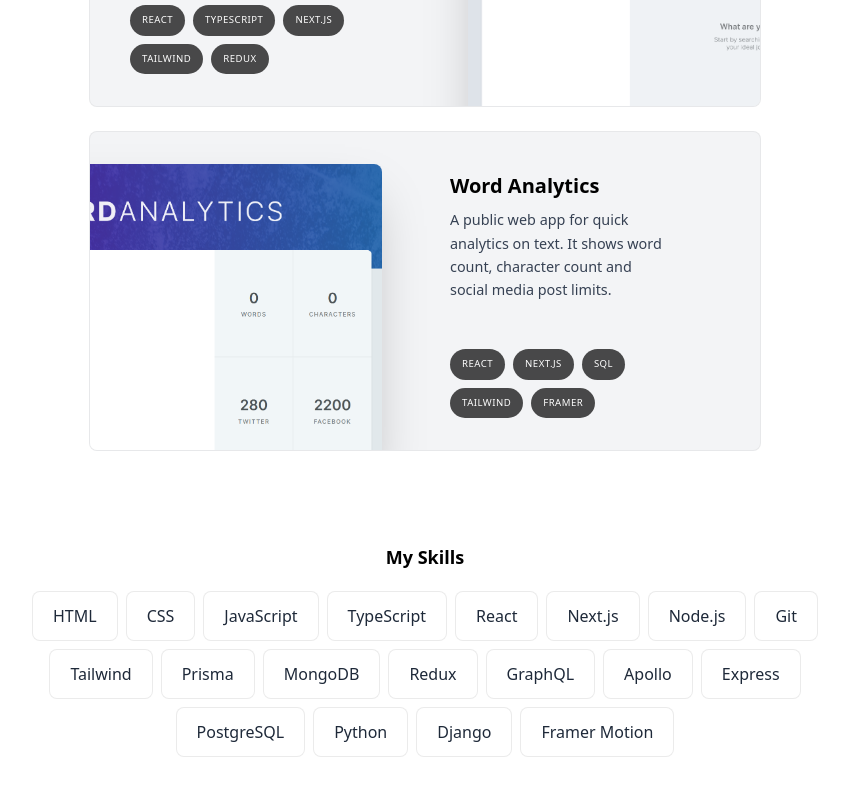
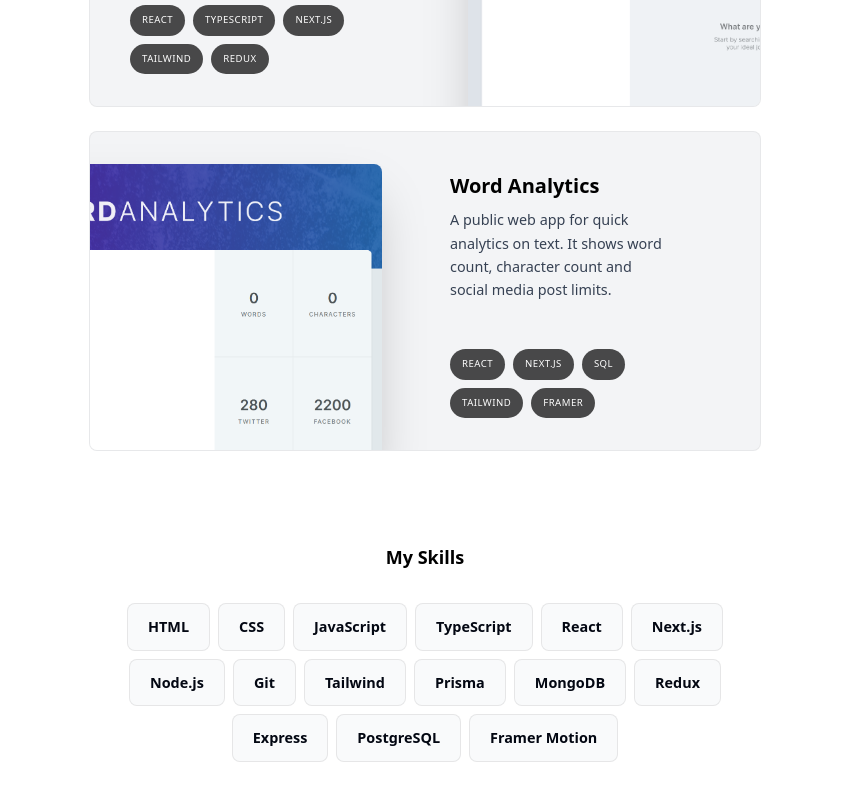
Before and after one commit to Ziaulhuq/ziaul_portfolio, a Next.js app: page / in a window 1280 px wide. Shown: the part 1530-2330 px from the top of the page, without its empty margins (215-1064 px from the left). Built offline with nearby package versions, Linux system fonts and the light colour scheme.

Commit message:
adding skills content

```diff
--- a/components/skills.tsx
+++ b/components/skills.tsx
@@ -1,22 +1,48 @@
+"use client";
 import React from "react";
 import SectionHeadings from "./sectionheading";
 import { skillsData } from "@/lib/data";
+import { motion } from "framer-motion";
+
+const animationVariants = {
+  initial: {
+    opacity: 0,
+    y: 100,
+  },
+  animate: (index: number) => ({
+    opacity: 1,
+    y: 0,
+    transition: {
+      delay: 0.05 * index,
+    },
+  }),
+};
 
 const Skill = () => {
   return (
-    <div className="max-w-[52rem] text-center mb-28 scroll-mt-28">
+    <section
+      className="max-w-[42rem] text-center mb-28 scroll-mt-28"
+      id="skills"
+    >
       <SectionHeadings>My Skills</SectionHeadings>
-      <ul className="flex flex-wrap justify-center gap-2">
+      <ul className="flex flex-wrap justify-center mt-8 gap-2">
         {skillsData.map((skill, index) => (
-          <li
+          <motion.li
             key={index}
-            className="rounded-lg px-5 py-3 border border-black/[0.08] bg-white text-gray-800"
+            variants={animationVariants}
+            initial="initial"
+            whileInView="animate"
+            viewport={{
+              once: true,
+            }}
+            custom={index}
+            className="rounded-lg px-5 py-3 border border-black/[0.08] text-[.9rem] bg-gray-50 text-gray-950 font-semibold"
           >
             {skill}
-          </li>
+          </motion.li>
         ))}
       </ul>
-    </div>
+    </section>
   );
 };
 
--- a/lib/data.ts
+++ b/lib/data.ts
@@ -97,11 +97,7 @@ export const skillsData = [
   "Prisma",
   "MongoDB",
   "Redux",
-  "GraphQL",
-  "Apollo",
   "Express",
   "PostgreSQL",
-  "Python",
-  "Django",
   "Framer Motion",
 ] as const;
--- a/package.json
+++ b/package.json
@@ -16,6 +16,8 @@
     "react": "^19.2.1",
     "react-dom": "^19.2.1",
     "react-icons": "^5.5.0",
+    "react-typing-effect": "^2.0.5",
+    "typewriter-effect": "^2.22.0",
     "word": "^0.4.0",
     "word-wrap": "^1.2.5",
     "wrap": "^0.1.2"
```
Also changed, not shown: components/intro.tsx (+14 -0 lines), 1 other file (tests, documents, lock files or other folders).
